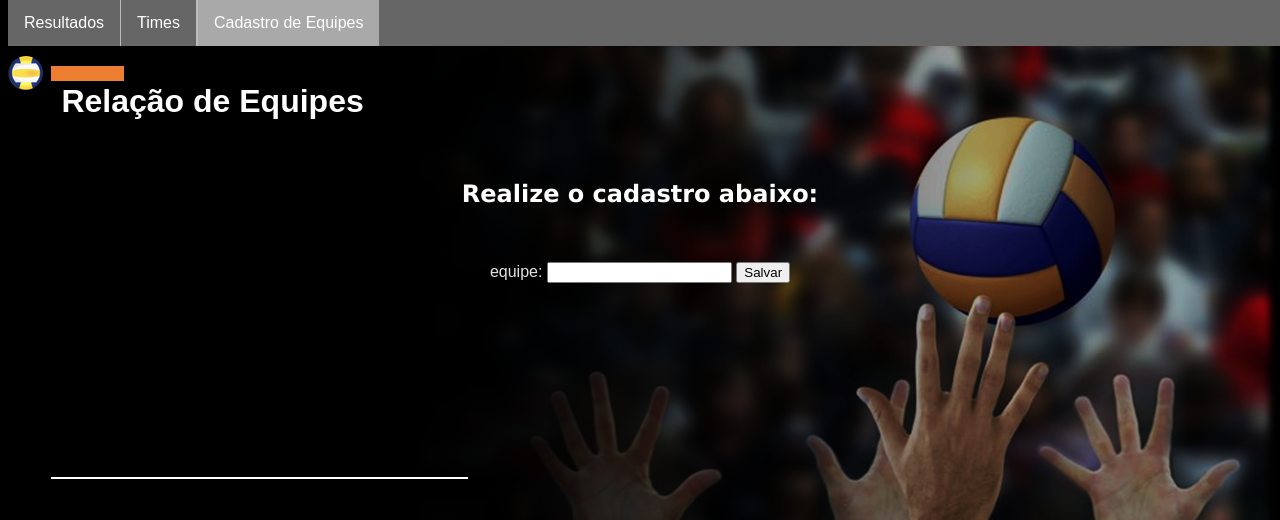
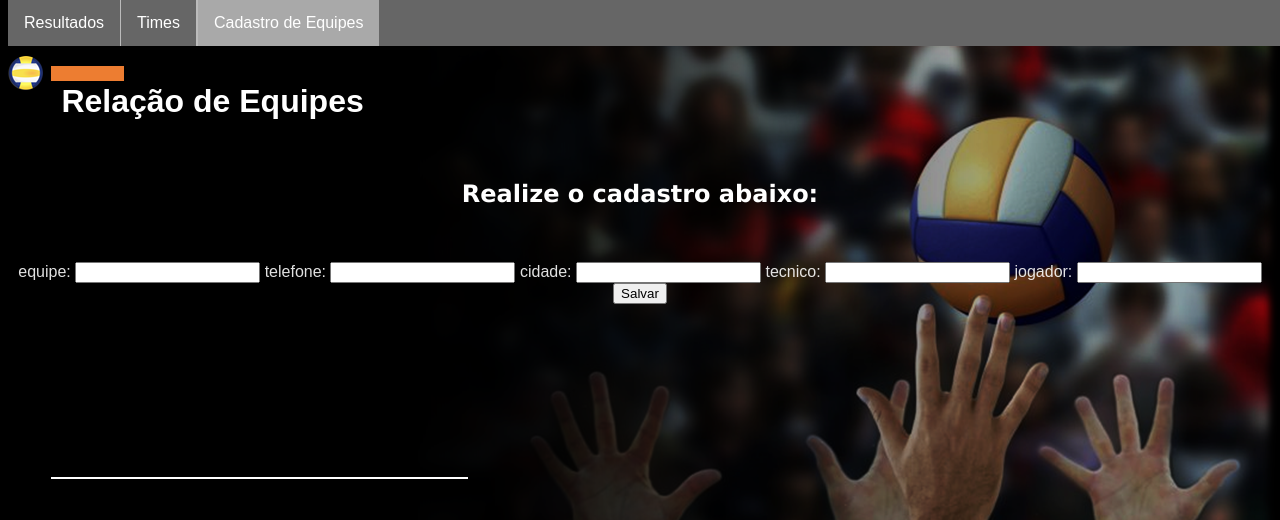
Before and after one commit to reearantes/ac5_sitecampeonato, a Flask app: page /cadastro in a window 1280 px wide. Shown: the top 520 px of the page. Run offline with Flask 2, Linux system fonts and the light colour scheme.

Commit message:
Novos itens de cadastro.

```diff
--- a/templates/cadastro.html
+++ b/templates/cadastro.html
@@ -17,8 +17,17 @@
     <h1 class="branco">Relação de Equipes</h1><br/>
     <h2 class="branco">Realize o cadastro abaixo:</h2><br/>
     <form action="cadastrar" method="POST">
-        <p class="conteudo"><label >equipe:</label>
+        <p class="conteudo">
+        <label >equipe:</label>
         <input type="text" maxlength="50" name="equipe"/>
+        <label>telefone:</label>
+        <input type="text" name="telefone"/>
+        <label>cidade:</label>
+        <input type="text" name="cidade"/>
+        <label>tecnico:</label>
+        <input type="text" name="tecnico"/>
+        <label>jogador:</label>
+        <input type="text" name="jogador"/>
         <input type="submit" value="Salvar"/><br/><br/></p>
     </form>
 </body>
```
